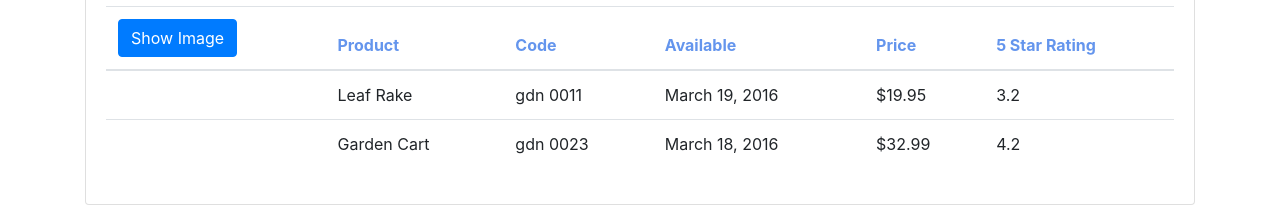
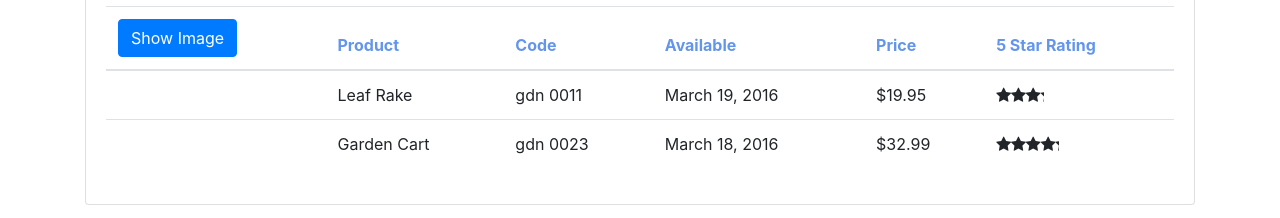
Before and after one commit to IAmThatOG/Angular-Getting-Started, an Angular app: page / in a window 1280 px wide. Shown: the part 210-428 px from the top of the page. Built offline with nearby package versions, Linux system fonts and the light colour scheme.

Commit message:
implemented star neseted component

```diff
--- a/src/app/app.module.ts
+++ b/src/app/app.module.ts
@@ -6,12 +6,14 @@ import { AppComponent } from './app.component';
 import { ProductListComponent } from './product/product-list/product-list.component';
 import { from } from 'rxjs';
 import { ConvertToSpacesPipe } from './pipes/convert-to-spaces/convert-to-spaces.pipe';
+import { StarComponent } from './shared/star.component';
 
 @NgModule({
   declarations: [
     AppComponent,
     ProductListComponent,
-    ConvertToSpacesPipe
+    ConvertToSpacesPipe,
+    StarComponent
   ],
   imports: [
     BrowserModule,
--- a/src/app/product/product-list/product-list.component.html
+++ b/src/app/product/product-list/product-list.component.html
@@ -44,7 +44,7 @@
                 <td>{{product.productCode | lowercase | convertToSpaces:'-'}}</td>
                 <td>{{product.releaseDate}}</td>
                 <td>{{product.price | currency:'USD':'symbol':'1.2-2'}}</td>
-                <td>{{product.starRating}}</td>
+                <td><pm-star [rating]='product.starRating' (ratingClickEvent)='getOnRatingClickedResponse($event)'></pm-star></td>
               </tr>
             </tbody>
           </table>
--- a/src/app/product/product-list/product-list.component.ts
+++ b/src/app/product/product-list/product-list.component.ts
@@ -1,13 +1,13 @@
-import { Component, OnInit } from "@angular/core";
-import { IProduct } from "src/app/models/product";
+import { Component, OnInit } from '@angular/core';
+import { IProduct } from 'src/app/models/product';
 
 @Component({
-  selector: "pm-product-list",
-  templateUrl: "./product-list.component.html",
-  styleUrls: ["./product-list.component.css"]
+  selector: 'pm-product-list',
+  templateUrl: './product-list.component.html',
+  styleUrls: ['./product-list.component.css']
 })
 export class ProductListComponent implements OnInit {
-  pageTitle = "Product List";
+  pageTitle = 'Product List';
   imageWidth = 50;
   imageMargin = 2;
   showImage = false;
@@ -28,25 +28,25 @@ export class ProductListComponent implements OnInit {
   products: IProduct[] = [
     {
       productId: 1,
-      productName: "Leaf Rake",
-      productCode: "GDN-0011",
-      releaseDate: "March 19, 2016",
-      description: "Leaf rake with 48-inch wooden handle.",
+      productName: 'Leaf Rake',
+      productCode: 'GDN-0011',
+      releaseDate: 'March 19, 2016',
+      description: 'Leaf rake with 48-inch wooden handle.',
       price: 19.95,
       starRating: 3.2,
       imageUrl:
-        "https://openclipart.org/image/300px/svg_to_png/26215/Anonymous_Leaf_Rake.png"
+        'https://openclipart.org/image/300px/svg_to_png/26215/Anonymous_Leaf_Rake.png'
     },
     {
       productId: 2,
-      productName: "Garden Cart",
-      productCode: "GDN-0023",
-      releaseDate: "March 18, 2016",
-      description: "15 gallon capacity rolling garden cart",
+      productName: 'Garden Cart',
+      productCode: 'GDN-0023',
+      releaseDate: 'March 18, 2016',
+      description: '15 gallon capacity rolling garden cart',
       price: 32.99,
       starRating: 4.2,
       imageUrl:
-        "https://openclipart.org/image/300px/svg_to_png/58471/garden_cart.png"
+        'https://openclipart.org/image/300px/svg_to_png/58471/garden_cart.png'
     }
   ];
 
@@ -56,7 +56,7 @@ export class ProductListComponent implements OnInit {
   }
 
   ngOnInit() {
-    console.log("on init");
+    console.log('on init');
   }
 
   toggleImage(): void {
@@ -70,4 +70,8 @@ export class ProductListComponent implements OnInit {
         product.productName.toLocaleLowerCase().includes(filterBy)
     );
   }
+
+  getOnRatingClickedResponse(message: String): void {
+    this.pageTitle = 'Product List: ' + message;
+  }
 }
--- a/src/app/shared/star.component.html
+++ b/src/app/shared/star.component.html
@@ -1,6 +1,7 @@
 <div class="crop"
-     [style.width.px]="starWidth"
-     [title]="rating">
+     [style.width.px]="startWidth"
+     [title]="rating"
+     (click)="onRatingClicked()">
   <div style="width: 75px">
     <span class="fa fa-star"></span>
     <span class="fa fa-star"></span>
--- /dev/null
+++ b/src/app/shared/star.component.ts
@@ -0,0 +1,27 @@
+import { Component, OnChanges, Input, Output, EventEmitter } from '@angular/core';
+
+@Component({
+  selector: 'pm-star',
+  templateUrl: './star.component.html',
+  styleUrls: ['./star.component.css']
+})
+export class StarComponent implements OnChanges {
+  @Input() rating: number;
+  @Output() ratingClickEvent: EventEmitter<string>;
+  startWidth: number;
+
+  constructor() {
+    this.ratingClickEvent = new EventEmitter(false);
+  }
+
+  onRatingClicked(): void {
+    console.log(`The rating ${this.rating} was clicked`);
+    this.ratingClickEvent.emit(this.rating.toString());
+  }
+
+  ngOnChanges(): void {
+    // Called before any other lifecycle hook. Use it to inject dependencies, but avoid any serious work here.
+    // Add '${implements OnChanges}' to the class.
+    this.startWidth = this.rating * 75 / 5;
+  }
+}
```
